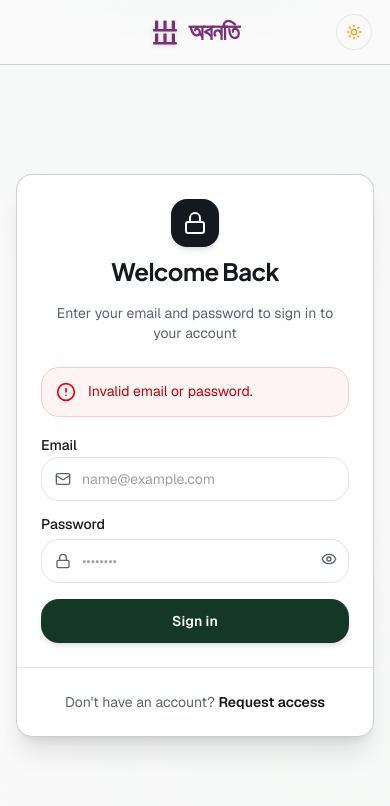
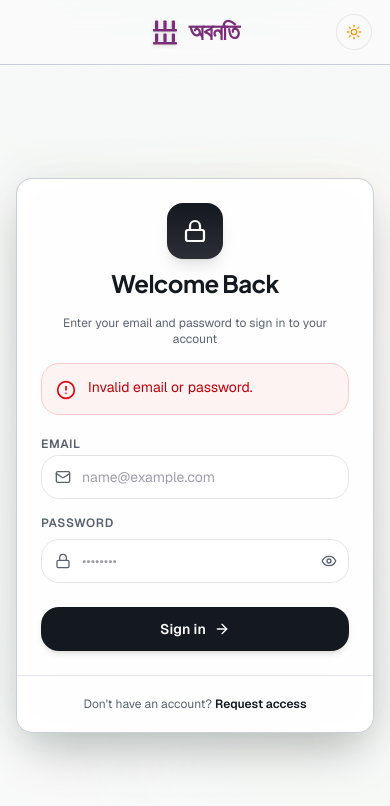
Before and after one commit to sooooojib/udvashh, a Next.js app: page /login in a window 390 px wide. Both pictures are taken after typing "name@example.com", "Sample123" into the empty fields and a click on the button "Sign in". Shown: the top 806 px of the page. Built offline with nearby package versions, Linux system fonts and the light colour scheme; no server answers; the database is empty; a web font is replaced by a local one.

Commit message:
feat(ui): redesign approval success card and add subtle login/logout animations

```diff
--- a/components/auth/login-form.tsx
+++ b/components/auth/login-form.tsx
@@ -16,7 +16,7 @@ import {
 } from "@/components/ui/card";
 import { Input } from "@/components/ui/input";
 import { Label } from "@/components/ui/label";
-import { AlertCircle, Eye, EyeOff, Loader2, Lock, Mail } from "lucide-react";
+import { AlertCircle, Eye, EyeOff, Loader2, Lock, Mail, ArrowRight } from "lucide-react";
 
 export function LoginForm() {
   const searchParams = useSearchParams();
@@ -33,15 +33,19 @@ export function LoginForm() {
   const errorMessage = state?.error || urlError;
 
   return (
-    <Card className="w-full max-w-md border-border/80 bg-card/90 shadow-xl backdrop-blur-sm dark:border-[#1F2C34] dark:bg-[#111820]">
-      <CardHeader className="space-y-2 text-center">
-        <div className="mx-auto mb-2 flex h-12 w-12 items-center justify-center rounded-2xl bg-foreground text-background shadow-md dark:bg-[#E8EDF0] dark:text-[#0A0F12]">
-          <Lock className="h-6 w-6" />
+    <div className="relative w-full max-w-md animate-fade-in-up">
+      {/* Subtle ambient background glow */}
+      <div className="absolute -inset-1 rounded-3xl bg-gradient-to-tr from-teal-500/10 via-primary/10 to-amber-500/10 blur-xl opacity-70 dark:opacity-30" />
+
+      <Card className="relative w-full border-border/80 bg-card/95 shadow-2xl backdrop-blur-xl dark:border-[#1F2C34] dark:bg-[#111820]/95 transition-all duration-300">
+        <CardHeader className="space-y-2 text-center pb-4">
+          <div className="mx-auto mb-2 flex h-14 w-14 items-center justify-center rounded-2xl bg-gradient-to-b from-foreground to-foreground/90 text-background shadow-lg dark:from-[#E8EDF0] dark:to-[#C0CCD4] dark:text-[#0A0F12] transition-transform duration-300 hover:scale-105">
+            <Lock className="h-6 w-6 stroke-[2.2]" />
           </div>
           <CardTitle className="text-2xl font-bold tracking-tight text-foreground dark:text-[#E8EDF0]">
             Welcome Back
           </CardTitle>
-        <CardDescription className="text-muted-foreground dark:text-[#9AA7AE]">
+          <CardDescription className="text-muted-foreground dark:text-[#9AA7AE] text-xs sm:text-sm">
             Enter your email and password to sign in to your account
           </CardDescription>
         </CardHeader>
@@ -53,19 +57,19 @@ export function LoginForm() {
             {errorMessage && (
               <div
                 role="alert"
-              className="flex items-start gap-3 rounded-xl border border-red-200 bg-red-50/80 p-3.5 text-sm text-red-700 dark:border-red-900/50 dark:bg-red-950/40 dark:text-red-300"
+                className="flex items-start gap-3 rounded-xl border border-red-200 bg-red-50/90 p-3.5 text-sm text-red-700 dark:border-red-900/50 dark:bg-red-950/50 dark:text-red-300 animate-fade-in-up"
               >
-              <AlertCircle className="h-5 w-5 shrink-0 text-red-600 dark:text-red-400" />
+                <AlertCircle className="h-5 w-5 shrink-0 text-red-600 dark:text-red-400 mt-0.5" />
                 <p className="leading-snug">{errorMessage}</p>
               </div>
             )}
 
             <div className="space-y-2">
-            <Label htmlFor="email" className="dark:text-[#E8EDF0]">
+              <Label htmlFor="email" className="text-xs font-semibold uppercase tracking-wider text-muted-foreground dark:text-[#9AA7AE]">
                 Email
               </Label>
               <div className="relative">
-              <Mail className="absolute left-3.5 top-3.5 h-4 w-4 text-muted-foreground" />
+                <Mail className="absolute left-3.5 top-3.5 h-4 w-4 text-muted-foreground transition-colors" />
                 <Input
                   id="email"
                   name="email"
@@ -73,7 +77,7 @@ export function LoginForm() {
                   placeholder="name@example.com"
                   autoComplete="email"
                   required
-                className="pl-10 dark:border-[#1F2C34] dark:bg-[#0A0F12]/50 dark:text-[#E8EDF0] dark:placeholder:text-[#5C6A72]"
+                  className="pl-10 h-11 rounded-xl dark:border-[#1F2C34] dark:bg-[#0A0F12]/60 dark:text-[#E8EDF0] dark:placeholder:text-[#5C6A72] transition-all focus-visible:ring-2 focus-visible:ring-primary/40"
                   disabled={isPending}
                 />
               </div>
@@ -81,12 +85,12 @@ export function LoginForm() {
 
             <div className="space-y-2">
               <div className="flex items-center justify-between">
-              <Label htmlFor="password" className="dark:text-[#E8EDF0]">
+                <Label htmlFor="password" className="text-xs font-semibold uppercase tracking-wider text-muted-foreground dark:text-[#9AA7AE]">
                   Password
                 </Label>
               </div>
               <div className="relative">
-              <Lock className="absolute left-3.5 top-3.5 h-4 w-4 text-muted-foreground" />
+                <Lock className="absolute left-3.5 top-3.5 h-4 w-4 text-muted-foreground transition-colors" />
                 <Input
                   id="password"
                   name="password"
@@ -94,13 +98,13 @@ export function LoginForm() {
                   placeholder="••••••••"
                   autoComplete="current-password"
                   required
-                className="pl-10 pr-10 dark:border-[#1F2C34] dark:bg-[#0A0F12]/50 dark:text-[#E8EDF0] dark:placeholder:text-[#5C6A72]"
+                  className="pl-10 pr-10 h-11 rounded-xl dark:border-[#1F2C34] dark:bg-[#0A0F12]/60 dark:text-[#E8EDF0] dark:placeholder:text-[#5C6A72] transition-all focus-visible:ring-2 focus-visible:ring-primary/40"
                   disabled={isPending}
                 />
                 <button
                   type="button"
                   onClick={() => setShowPassword(!showPassword)}
-                className="absolute right-3 top-3 text-muted-foreground hover:text-foreground focus:outline-none dark:hover:text-[#E8EDF0]"
+                  className="absolute right-3 top-3.5 text-muted-foreground hover:text-foreground focus:outline-none dark:hover:text-[#E8EDF0] transition-colors"
                   tabIndex={-1}
                   aria-label={showPassword ? "Hide password" : "Show password"}
                 >
@@ -115,32 +119,36 @@ export function LoginForm() {
 
             <Button
               type="submit"
-            className="w-full font-semibold shadow-md bg-primary text-primary-foreground dark:bg-[#25A8A2] dark:text-white dark:hover:bg-[#20928D] transition-all active:scale-95"
+              className="group relative w-full h-11 rounded-xl font-semibold shadow-md bg-foreground text-background hover:bg-foreground/90 dark:bg-[#25A8A2] dark:text-white dark:hover:bg-[#20928D] transition-all duration-200 active:scale-[0.98] mt-2 overflow-hidden"
               disabled={isPending}
             >
               {isPending ? (
-              <>
-                <Loader2 className="mr-2 h-4 w-4 animate-spin" />
-                Signing in...
-              </>
+                <span className="flex items-center justify-center gap-2">
+                  <Loader2 className="h-4 w-4 animate-spin" />
+                  <span>Signing in...</span>
+                </span>
               ) : (
-              "Sign in"
+                <span className="flex items-center justify-center gap-2">
+                  <span>Sign in</span>
+                  <ArrowRight className="h-4 w-4 transition-transform duration-200 group-hover:translate-x-0.5" />
+                </span>
               )}
             </Button>
           </form>
         </CardContent>
 
-      <CardFooter className="flex flex-col items-center justify-center border-t border-border/40 pt-6 dark:border-[#1F2C34]">
-        <p className="text-center text-sm text-muted-foreground dark:text-[#9AA7AE]">
+        <CardFooter className="flex flex-col items-center justify-center border-t border-border/40 pt-5 pb-5 dark:border-[#1F2C34]/80">
+          <p className="text-center text-xs sm:text-sm text-muted-foreground dark:text-[#9AA7AE]">
             Don&apos;t have an account?{" "}
             <Link
               href="/signup"
-            className="font-semibold text-foreground underline-offset-4 hover:underline dark:text-[#E8EDF0]"
+              className="font-semibold text-foreground underline-offset-4 hover:underline dark:text-[#E8EDF0] transition-colors"
             >
               Request access
             </Link>
           </p>
         </CardFooter>
       </Card>
+    </div>
   );
 }
--- /dev/null
+++ b/components/auth/logout-button.tsx
@@ -0,0 +1,35 @@
+"use client";
+
+import * as React from "react";
+import { logout } from "@/app/actions/auth";
+import { Button } from "@/components/ui/button";
+import { LogOut, Loader2 } from "lucide-react";
+
+export function LogoutButton() {
+  const [isPending, startTransition] = React.useTransition();
+
+  const handleLogout = () => {
+    startTransition(async () => {
+      await logout();
+    });
+  };
+
+  return (
+    <Button
+      variant="outline"
+      size="sm"
+      onClick={handleLogout}
+      disabled={isPending}
+      className="min-h-[44px] min-w-[44px] gap-1.5 text-xs text-foreground/80 hover:text-red-600 hover:border-red-200 dark:border-[#1F2C34] dark:bg-[#111820] dark:text-[#9AA7AE] dark:hover:text-red-400 dark:hover:border-red-500/30 rounded-xl active:scale-95 transition-all duration-200 cursor-pointer"
+    >
+      {isPending ? (
+        <Loader2 className="h-3.5 w-3.5 animate-spin text-red-500" />
+      ) : (
+        <LogOut className="h-3.5 w-3.5 transition-transform duration-200 group-hover:-translate-x-0.5" />
+      )}
+      <span className="hidden sm:inline">
+        {isPending ? "Logging out..." : "Log out"}
+      </span>
+    </Button>
+  );
+}
--- a/components/header.tsx
+++ b/components/header.tsx
@@ -1,9 +1,8 @@
 import { BrandLogo } from "@/components/brand-logo";
-import { logout } from "@/app/actions/auth";
 import { getSession } from "@/lib/auth/session";
-import { Button } from "@/components/ui/button";
 import { ThemeToggle } from "@/components/theme-toggle";
-import { LogOut, User } from "lucide-react";
+import { LogoutButton } from "@/components/auth/logout-button";
+import { User } from "lucide-react";
 
 export async function Header() {
   let userEmail: string | null = null;
@@ -20,7 +19,7 @@ export async function Header() {
         {/* Left side: User badge */}
         <div className="flex-1 flex items-center justify-start">
           {userEmail && (
-            <div className="hidden sm:flex items-center gap-2 rounded-xl border border-border/80 bg-card/80 px-3 py-1.5 text-xs font-medium text-foreground/80 dark:border-[#1F2C34] dark:bg-[#111820] dark:text-[#E8EDF0]">
+            <div className="hidden sm:flex items-center gap-2 rounded-xl border border-border/80 bg-card/80 px-3 py-1.5 text-xs font-medium text-foreground/80 dark:border-[#1F2C34] dark:bg-[#111820] dark:text-[#E8EDF0] animate-fade-in-up">
               <User className="h-3.5 w-3.5 text-muted-foreground dark:text-[#9AA7AE]" />
               <span className="max-w-[150px] truncate font-mono text-[11px]">{userEmail}</span>
             </div>
@@ -38,19 +37,7 @@ export async function Header() {
           <div className="min-h-[44px] min-w-[44px] flex items-center justify-center">
             <ThemeToggle />
           </div>
-          {userEmail && (
-            <form action={logout}>
-              <Button
-                variant="outline"
-                size="sm"
-                type="submit"
-                className="min-h-[44px] min-w-[44px] gap-1.5 text-xs text-foreground/80 hover:text-red-600 hover:border-red-200 dark:border-[#1F2C34] dark:bg-[#111820] dark:text-[#9AA7AE] dark:hover:text-red-400 dark:hover:border-red-500/30 rounded-xl active:scale-95 transition-transform"
-              >
-                <LogOut className="h-3.5 w-3.5" />
-                <span className="hidden sm:inline">Log out</span>
-              </Button>
-            </form>
-          )}
+          {userEmail && <LogoutButton />}
         </div>
       </div>
     </header>
```
Also changed, not shown: components/auth/signup-form.tsx (+37 -26 lines). Lines whose indentation alone changed are shown as unchanged.
